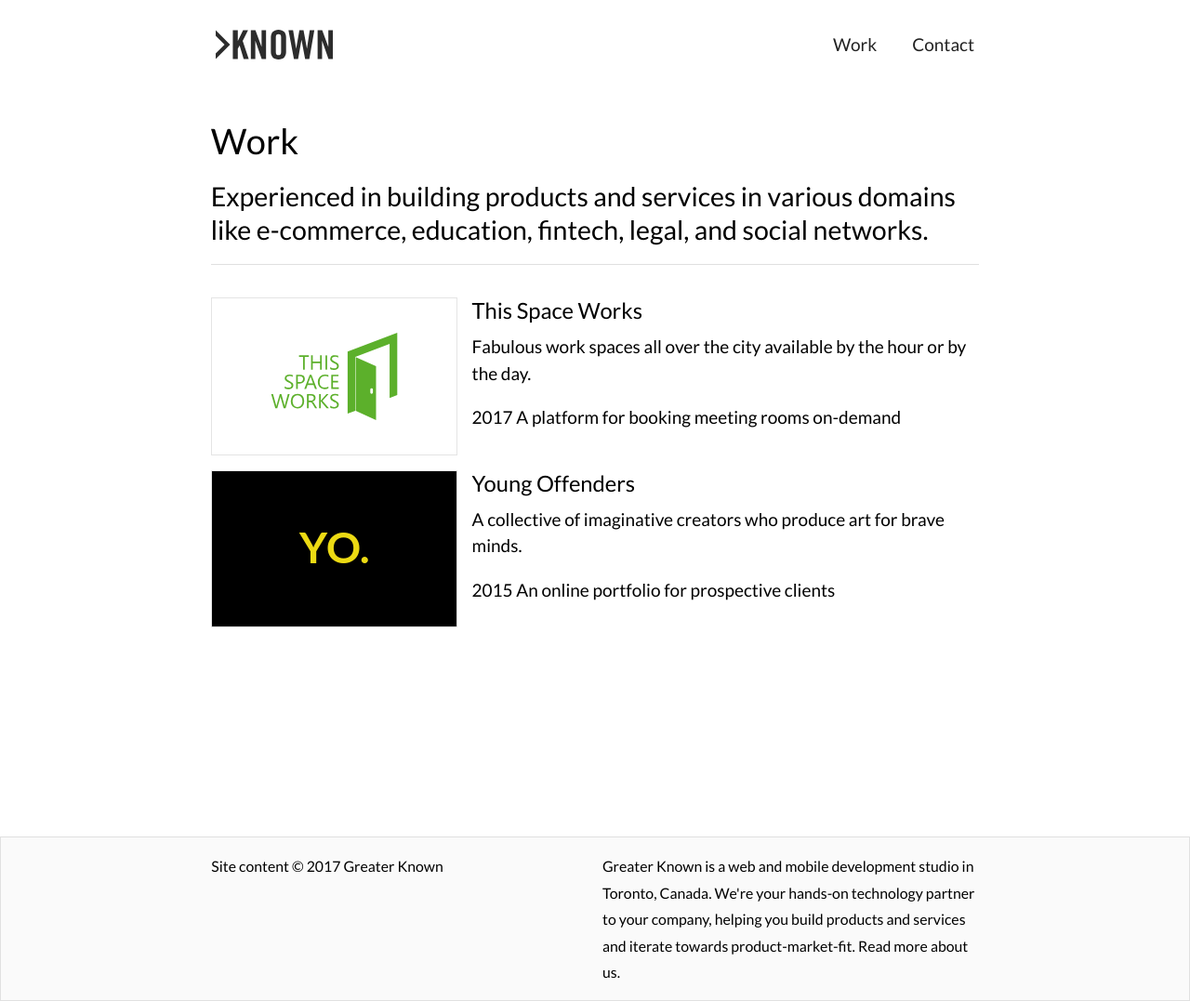
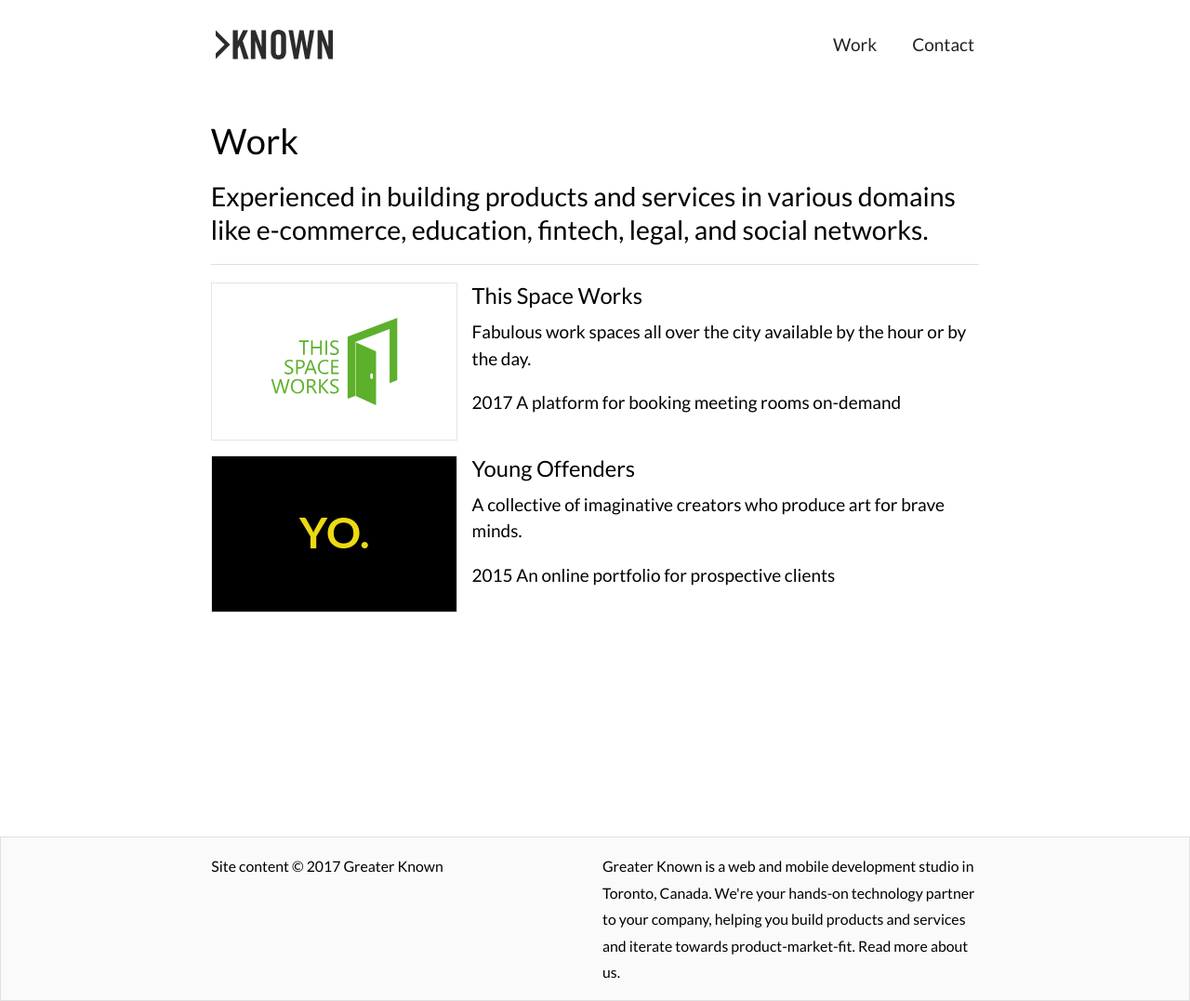
Before and after one commit to greaterknown/greaterknown.github.io, a Jekyll site: the page built from work.md, in a window 1280 px wide. Shown: the whole page at 93% size. Built offline with Jekyll 4.4.1, drawn with Linux system fonts in a browser that asks for light colours.

Commit message:
Fix vertical rhythym.

```diff
--- a/work.md
+++ b/work.md
@@ -5,7 +5,7 @@ description: Experienced in building products and services in various domains li
 permalink: /work/
 ---
 
-<article class="mdc-layout-grid" style="--mdc-layout-grid-margin: 16px 0;">
+<article class="mdc-layout-grid" style="--mdc-layout-grid-margin: 0 0 16px 0;">
 {% for client in site.clients %}
   <div class="mdc-layout-grid__cell mdc-layout-grid__cell--span-4 mdc-layout-grid__cell--span-4-phone">
     <img alt="{{ post.client }}" src="{{ site.url }}/assets/img/{{ client[1].logo }}" style="border: 1px solid #e4e4e4;" />
```
